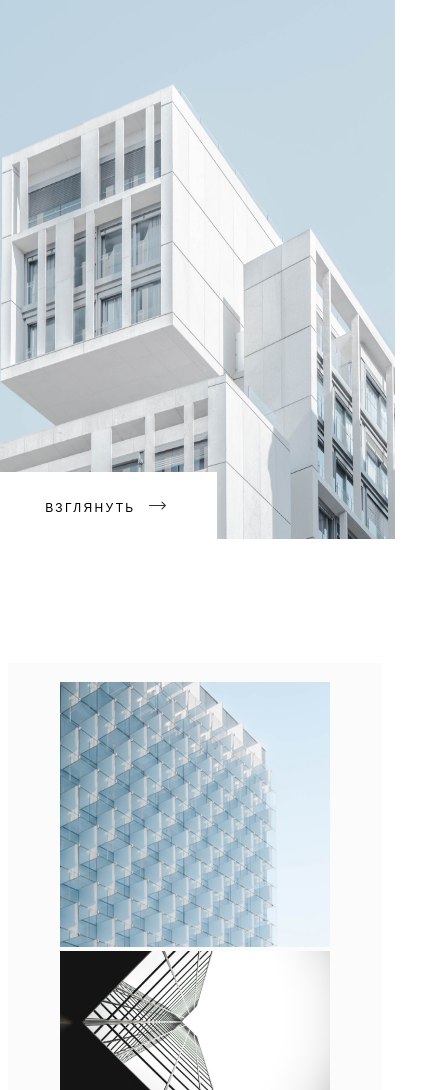
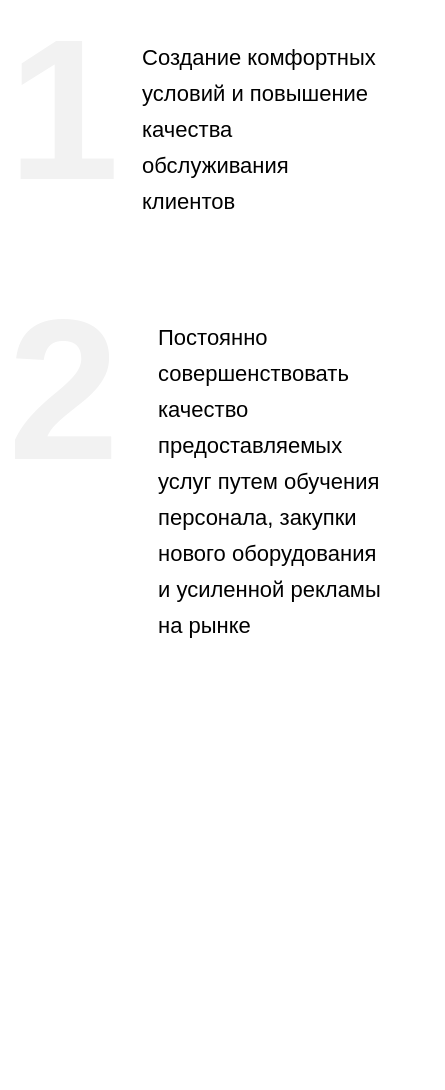
Before and after one commit to RimmaBuzuluk/digital_project, a plain HTML site: page index.html in a window 390 px wide. Shown: the part 454-1544 px from the top of the page, 445 px wide, since content can reach past the window. After the commit the page ends 1106 px from the top, so only its background shows below. Drawn offline with Linux system fonts and the light colour scheme; a web font is replaced by a local one.

Commit message:
adaptive main task

```diff
--- a/index.html
+++ b/index.html
@@ -23,7 +23,7 @@
             </div>
         </header>
         <main>
-            <div class="block_information">
+            <!-- <div class="block_information">
                 <div class="block_navigation">
                     <div class="block_information__main_name">
                         <div class="block_information__project">PROJECT</div>
@@ -67,6 +67,19 @@
                         <div class="button_click__arrow"><img src="./img/ico-shape (1).png" alt=""></div>
                     </div>
                 </div>
+            </div> -->
+            <div class="block_main_task">
+                <div class="block_main_task__title">Основные задачи</div>
+                <div class="block_main_task__information">
+                    <div class="block_main_task__inf">
+                        <div class="block_main_task_number__1">1</div>
+                        <div class="block_main_task__text block_text__1">Создание комфортных условий и повышение качества обслуживания клиентов</div>
+                    </div>
+                    <div class="block_main_task__inf">
+                        <div class="block_main_task_number__2">2</div>
+                        <div class="block_main_task__text block_text__2">Постоянно совершенствовать качество предоставляемых услуг путем обучения персонала, закупки нового оборудования и усиленной рекламы на рынке</div>
+                    </div>
+                </div>
             </div>
         </main>
         <footer></footer>
--- a/style.css
+++ b/style.css
@@ -353,3 +353,109 @@ header{
 }
 
 /* /////////////////////// */
+
+.block_main_task{
+    margin-top: 150px;
+}
+
+.block_main_task__title{
+    font-size: 64px;
+    font-weight: 300;
+    color: #bdbdbd;
+    line-height: 63px;
+}
+
+.block_main_task__information{
+    display: flex;
+    margin-top: 60px;
+
+}
+
+.block_main_task__inf{
+    display: flex;
+    height: 144px;
+}
+
+.block_main_task__inf:last-child{
+    margin-left: 187px;
+}
+
+.block_main_task_number__1{
+    width: 104px;
+    height: 140px;
+    margin-right: 30px;
+
+    display: flex;
+    flex-direction: column;
+    justify-content: center;
+    flex-shrink: 0;
+
+    color: #f2f2f2;
+    font-size: 200px;
+    font-weight: 900;
+}
+
+.block_main_task_number__2{
+    width: 120px;
+    height: 140px;
+    margin-right: 30px;
+
+
+    display: flex;
+    flex-direction: column;
+    justify-content: center;
+    flex-shrink: 0;
+
+    color: #f2f2f2;
+    font-size: 200px;
+    font-weight: 900;
+}
+
+.block_text__1{
+    width: 279px;
+
+    font-size: 22px;
+    font-weight: 400;
+    line-height: 36px;
+}
+
+.block_text__2{
+    width: 420px;
+
+    font-size: 22px;
+    font-weight: 400;
+    line-height: 36px;
+    font-style: normal;
+}
+
+@media(max-width:1024px){
+    .block_main_task__information{
+        display: flex;
+        flex-wrap: wrap;
+        height: auto;
+
+    }
+
+    .block_main_task__inf:last-child{
+        margin-left: 0px;
+        margin-top: 100px;
+    }
+
+    .block_main_task__inf{
+        height: auto;
+    }
+
+    .block_text__1{
+        width: 100%;
+
+        height: auto;
+    }
+
+    .block_text__2{
+        width: 100%;
+
+        height: auto;
+    }
+
+
+}
```
